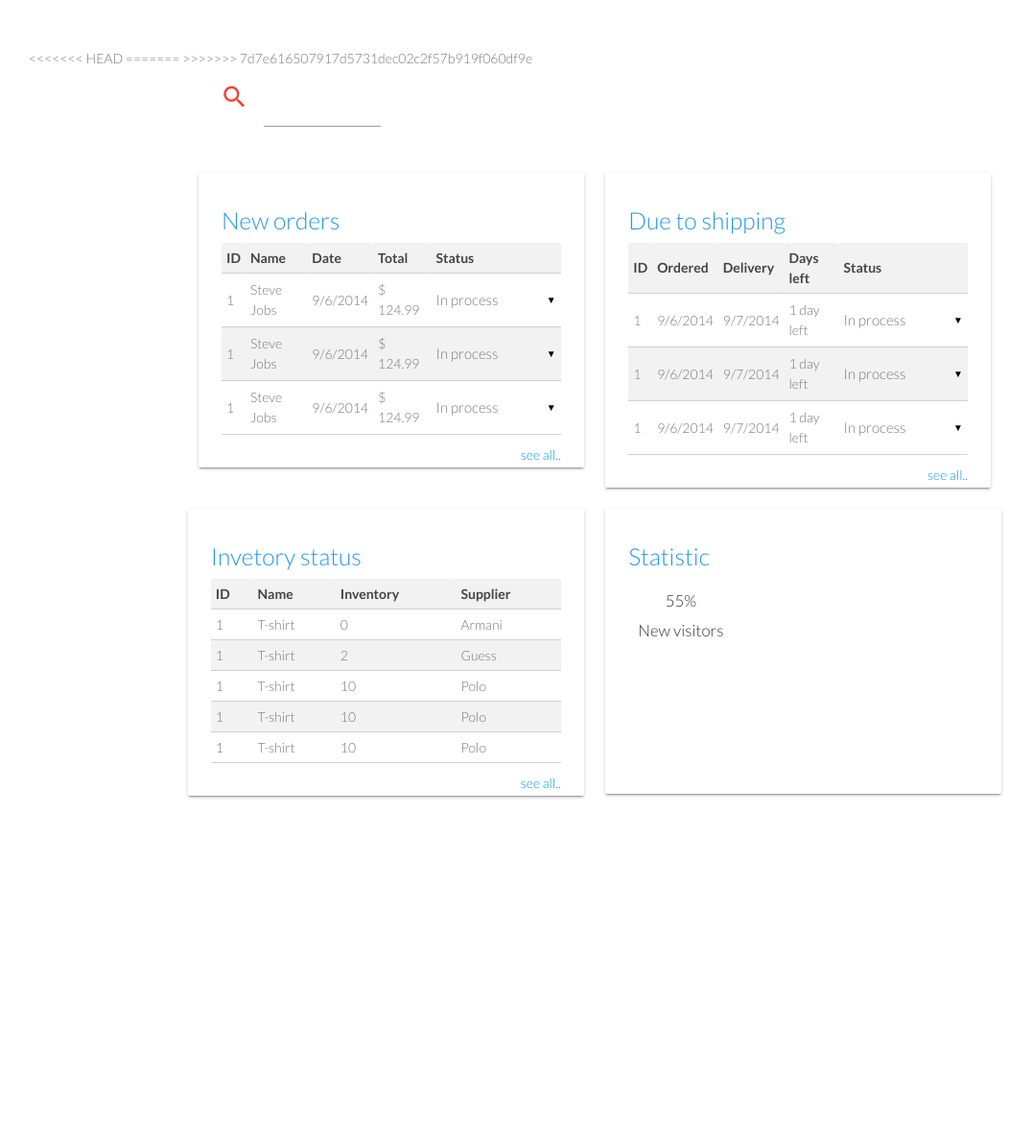
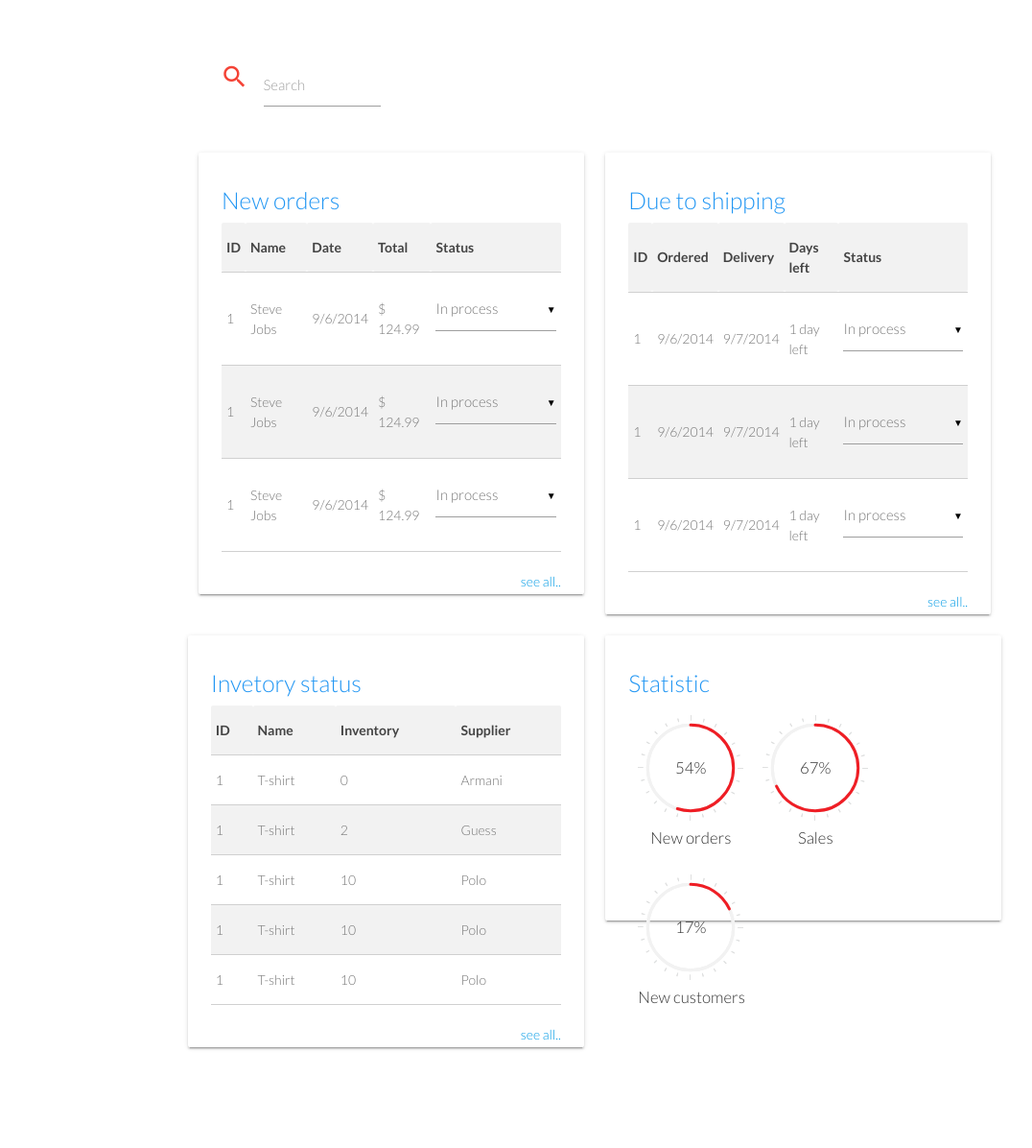
Before and after one commit to maliknur/ecommerce-website, a PHP site: page /database/application/views/dashboard.php in a window 1280 px wide. Shown: the whole page at 96% size, without its empty margins (20-1096 px from the left). Before the commit the page ends 832 px from the top, so only its background shows below. Run offline with PHP 8.4, Linux system fonts and the light colour scheme; some libraries are stand-ins or nearby versions; some web fonts are replaced.

Commit message:
before_revert

```diff
--- a/application/views/dashboard.php
+++ b/application/views/dashboard.php
@@ -246,7 +246,17 @@
 
 				<div class="chart">
 				   <div class="percentage" data-percent="55"><span>55</span>%</div>
-				    <div class="label">New visitors</div>
+				    <div class="label">New orders</div>
+				</div>
+
+				<div class="chart">
+				   <div class="percentage" data-percent="68"><span>68</span>%</div>
+				    <div class="label">Sales</div>
+				</div>
+
+				<div class="chart">
+				   <div class="percentage" data-percent="18"><span>18</span>%</div>
+				    <div class="label">New customers</div>
 				</div>
 
 
--- a/application/views/partials/header.php
+++ b/application/views/partials/header.php
@@ -1,53 +1,4 @@
-<<<<<<< HEAD
-<meta charset="UTF-8">
-	<script src="//code.jquery.com/jquery-1.11.3.min.js"></script>
-	<script src="https://cdnjs.cloudflare.com/ajax/libs/materialize/0.97.0/js/materialize.min.js"></script>
 
-
-	<script type="text/javascript" src="assets/js/jquery.easy-pie-chart.js"></script>
-	 <script src="assets/js/scale.fix.js"></script>
-	<link rel="stylesheet"type="text/css" href="assets/jquery.easy-pie-chart.css">
-	<link rel="stylesheet" href="assets/styles_pie.css">
-    <link rel="stylesheet" href="assets/pygment_trac.css">
-
-
-	<link rel="stylesheet" href="https://cdnjs.cloudflare.com/ajax/libs/materialize/0.97.0/css/materialize.min.css">
-	<link href="https://fonts.googleapis.com/icon?family=Material+Icons" rel="stylesheet">
-	<link rel="stylesheet" href="assets/style.css">
-
-	<script>
-		$(document).ready(function() {
-		    $('select').material_select();
-
-		    $('.tooltipped').tooltip({delay: 30});
-
-
-
-
-		    var initCharts = function() {
-		      var charts = $('.percentage');
-		      charts.easyPieChart({
-		        animate: 1000,
-		        onStep: function(value) {
-		          this.$el.find('span').text(~~value);
-		        }
-		      });
-		      $('.updatePieCharts').on('click', function(e) {
-		        e.preventDefault();
-		        charts.each(function() {
-		          $(this).data('easyPieChart').update(Math.floor(100*Math.random()));
-		        });
-		      });
-		    }
-
-		    initCharts();
-
-
-
-
-		  });
-	</script>
-=======
 	<meta charset="UTF-8">
 	<meta name="viewport" content="width=device-width, initial-scale=1.0">
 
@@ -62,4 +13,14 @@
 
 	<script src="https://cdnjs.cloudflare.com/ajax/libs/materialize/0.97.0/js/materialize.min.js"></script>
 	<script type="text/javascript" src="assets/javascript.js"></script>
->>>>>>> 7d7e616507917d5731dec02c2f57b919f060df9e
+
+
+	<script type="text/javascript" src="assets/js/jquery.easy-pie-chart.js"></script>
+	 <script src="assets/js/scale.fix.js"></script>
+	<link rel="stylesheet"type="text/css" href="assets/jquery.easy-pie-chart.css">
+	<link rel="stylesheet" href="assets/styles_pie.css">
+    <link rel="stylesheet" href="assets/pygment_trac.css">
+
+
+	<link rel="stylesheet" href="https://cdnjs.cloudflare.com/ajax/libs/materialize/0.97.0/css/materialize.min.css">
+	<link href="https://fonts.googleapis.com/icon?family=Material+Icons" rel="stylesheet">
--- a/assets/javascript.js
+++ b/assets/javascript.js
@@ -7,6 +7,35 @@
 			menuWidth: 300
 		});
 
+
+
+		$('select').material_select();
+
+		    $('.tooltipped').tooltip({delay: 30});
+
+
+
+
+		    var initCharts = function() {
+		      var charts = $('.percentage');
+		      charts.easyPieChart({
+		        animate: 1000,
+		        onStep: function(value) {
+		          this.$el.find('span').text(~~value);
+		        }
+		      });
+		      $('.updatePieCharts').on('click', function(e) {
+		        e.preventDefault();
+		        charts.each(function() {
+		          $(this).data('easyPieChart').update(Math.floor(100*Math.random()));
+		        });
+		      });
+		    }
+
+		    initCharts();
+
+
+
 	});
 
 // </script>
--- a/assets/style.css
+++ b/assets/style.css
@@ -1,8 +1,3 @@
-<<<<<<< HEAD
-body{
-
-	background: #fff;
-}
 
 
 .block{
@@ -30,7 +25,7 @@
 .statistics{
 	min-height: 297px;
 }
-=======
+
 * {
 	/*outline: 1px solid;*/
 }
@@ -56,6 +51,7 @@
 	.input-field input[type=text].valid {
 		color: lightgreen;
 		border-bottom: 1px solid green darken-4;
+
 		box-shadow: 0 1px 0 0 green darken-4;
 	}
 
@@ -69,4 +65,3 @@
 /*   .input-field .prefix.active {
      color: #000;
    }*/
->>>>>>> 7d7e616507917d5731dec02c2f57b919f060df9e
```
Also changed, not shown: application/config/routes.php (+5 -3 lines), application/controllers/main.php (+7 -7 lines).
